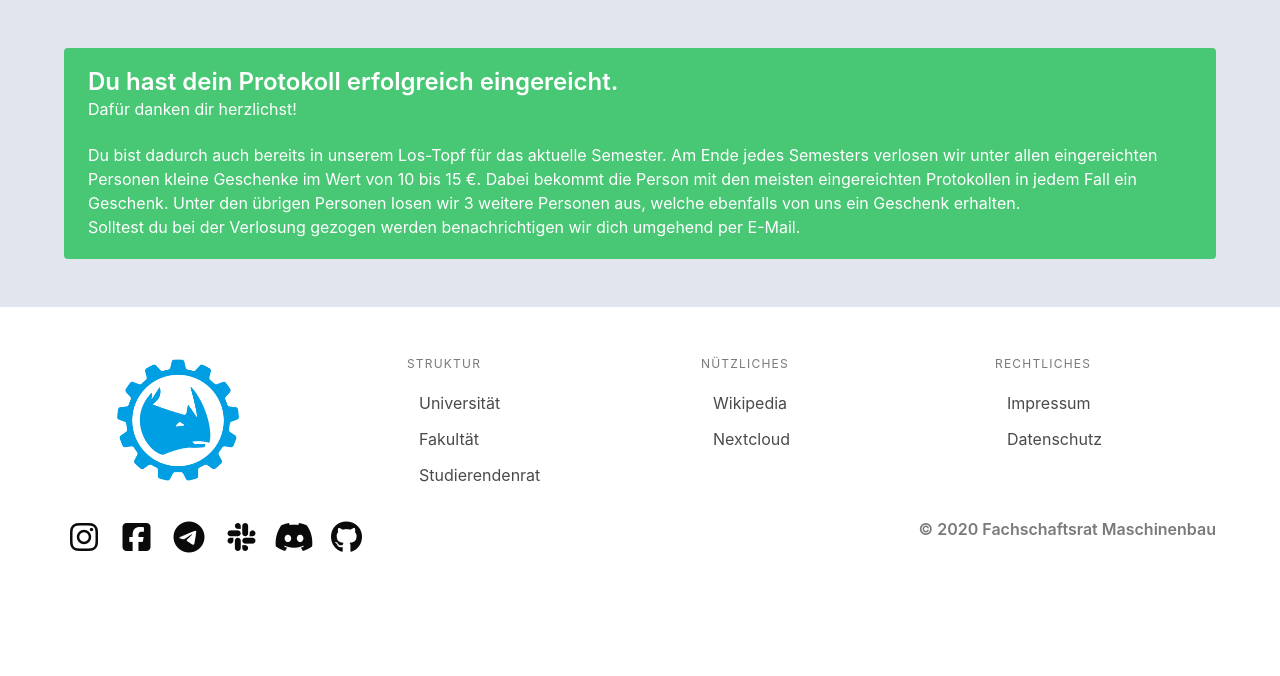
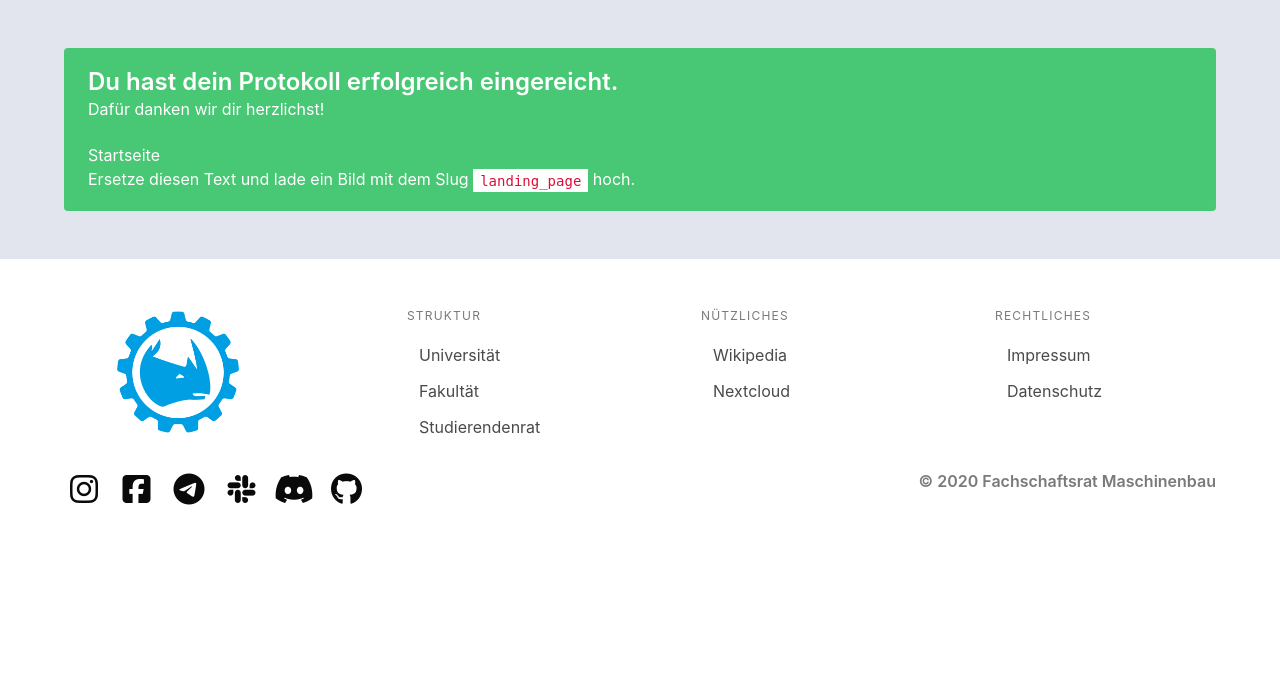
Before and after one commit to timptner/farafmb, a Django app: template blog/templates/blog/protocol_form_done.html in a window 1280 px wide. Shown: the part 72-748 px from the top of the page. Run offline with Django 3.2, Linux system fonts and the light colour scheme; the template is opened without the code that fills it: values that come from a table or form of the project are taken from there, others are empty; data comes from the database, SQL or seed files in the repository; some libraries are stand-ins or nearby versions.

Commit message:
Add snippet feature

```diff
--- a/blog/templates/blog/protocol_form_done.html
+++ b/blog/templates/blog/protocol_form_done.html
@@ -4,14 +4,8 @@
 <div class="container">
     <div class="notification is-success">
         <h1 class="title is-4">Du hast dein Protokoll erfolgreich eingereicht.</h1>
-        <h3 class="subtitle is-6">Dafür danken dir herzlichst!</h3>
-        <p>
-            Du bist dadurch auch bereits in unserem Los-Topf für das aktuelle Semester. Am Ende jedes Semesters verlosen
-            wir unter allen eingereichten Personen kleine Geschenke im Wert von 10 bis 15 €. Dabei bekommt die Person
-            mit den meisten eingereichten Protokollen in jedem Fall ein Geschenk. Unter den übrigen Personen losen wir
-            3 weitere Personen aus, welche ebenfalls von uns ein Geschenk erhalten.<br>
-            Solltest du bei der Verlosung gezogen werden benachrichtigen wir dich umgehend per E-Mail.
-        </p>
+        <h3 class="subtitle is-6">Dafür danken wir dir herzlichst!</h3>
+        {{ snippet.render|safe }}
     </div>
 </div>
 {% endblock %}
--- a/blog/views.py
+++ b/blog/views.py
@@ -65,3 +65,8 @@ class ProtocolView(FormView):
 
 class ProtocolSuccessView(TemplateView):
     template_name = 'blog/protocol_form_done.html'
+
+    def get_context_data(self, **kwargs):
+        context = super().get_context_data()
+        context['snippet'] = get_object_or_404(Snippet, slug='protocol_submitted')
+        return context
```
